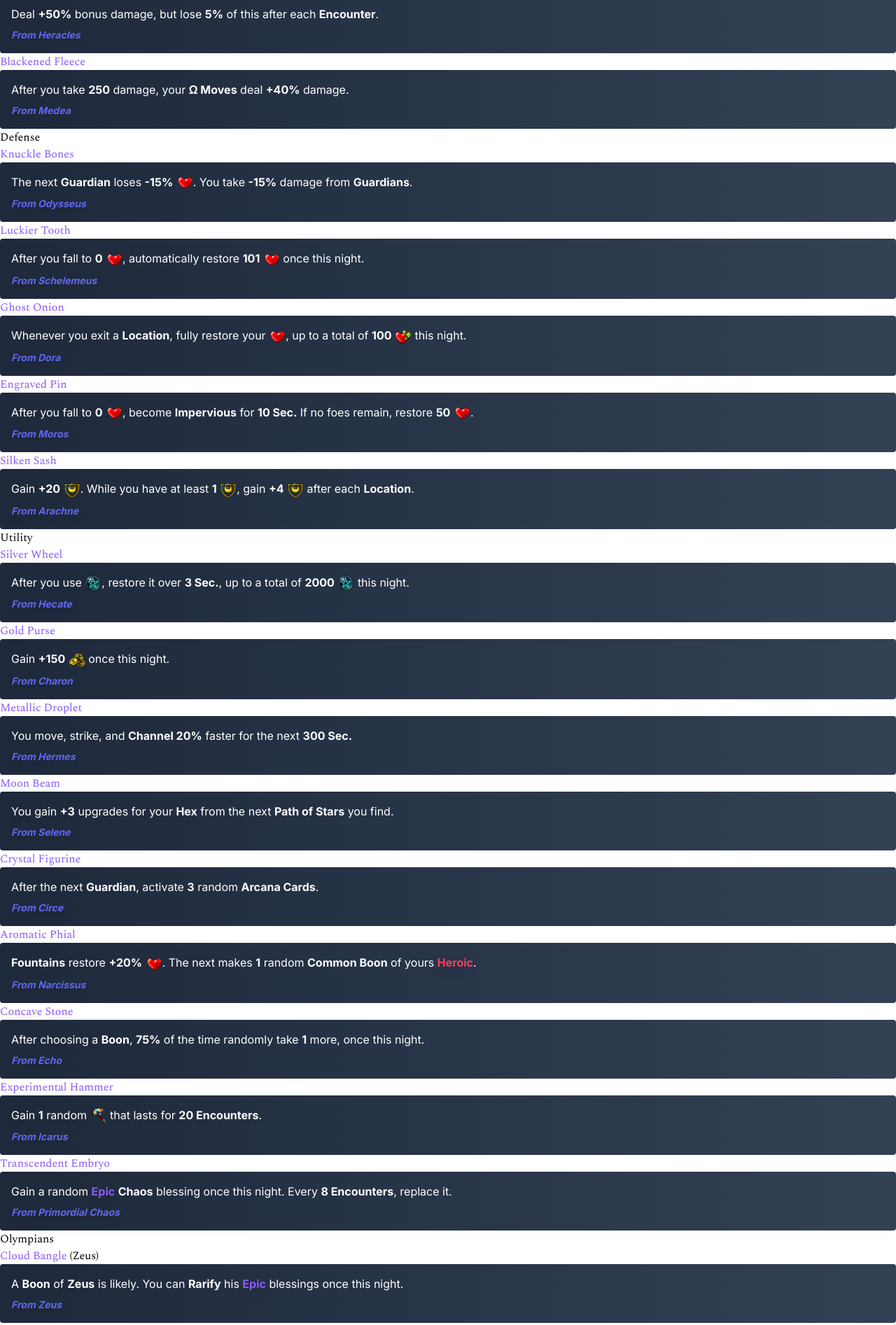
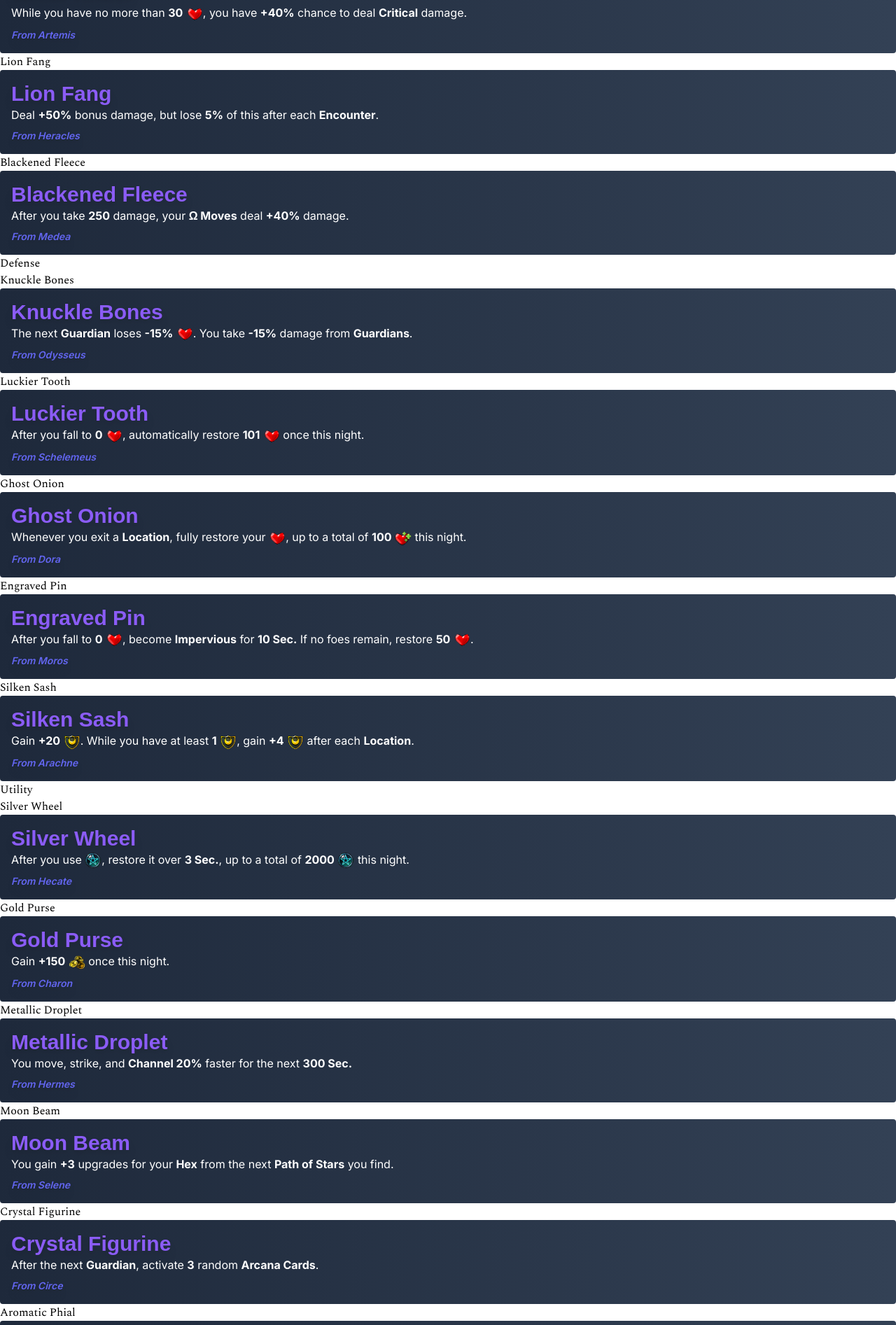
Before and after one commit to dsa821/hades2-crossroads-nextra, a Next.js app: page /keepsakes in a window 1280 px wide. Shown: the part 430-2323 px from the top of the page at 70% size. Built offline with nearby package versions, Linux system fonts and the light colour scheme; a web font is replaced by a local one.

Commit message:
add keepsakes db

```diff
--- a/components/Codex.tsx
+++ b/components/Codex.tsx
@@ -35,7 +35,7 @@ export const CodexEntry: React.FC<CodexEntryProps> = ({
   if (compact) {
     const compactContent = (
       <div className="flex flex-col items-center px-2 py-2 transition hover:bg-emerald-800">
-        {mainIcon}
+        {data.iconUrl && mainIcon}
         <div className="text-center font-bold text-lg mt-2 leading-tight">
           {name}
         </div>
@@ -54,7 +54,7 @@ export const CodexEntry: React.FC<CodexEntryProps> = ({
         <div className="flex-1">
           {data.name != null && (
             <div className="flex items-center gap-4">
-              {mainIcon}
+              {data.iconUrl && mainIcon}
 
               <div className="font-semibold text-3xl font-small-caps flex-1">
                 {name}
--- /dev/null
+++ b/db/index.ts
@@ -0,0 +1 @@
+export * from "./keepsakes.db";
--- /dev/null
+++ b/db/keepsakes.db.ts
@@ -0,0 +1,192 @@
+import { CodexData } from "models/types";
+
+export const DbKeepsakes: Record<string, CodexData> = {
+	silverWheel: {
+		name: 'Silver Wheel',
+		type: 'epic',
+		href: '/keepsakes#silver-wheel',
+		flavor: 'From Hecate'
+	},
+
+	knuckleBones: {
+		name: 'Knuckle Bones',
+		type: 'epic',
+		href: '/keepsakes#knuckle-bones',
+		flavor: 'From Odysseus'
+	},
+
+	luckierTooth: {
+		name: 'Luckier Tooth',
+		type: 'epic',
+		href: '/keepsakes#luckier-tooth',
+		flavor: 'From Schelemeus'
+	},
+
+	ghostOnion: {
+		name: 'Ghost Onion',
+		type: 'epic',
+		href: '/keepsakes#ghost-onion',
+		flavor: 'From Dora'
+	},
+
+	evilEye: {
+		name: 'Evil Eye',
+		type: 'epic',
+		href: '/keepsakes#evil-eye',
+		flavor: 'From Nemesis'
+	},
+
+	engravedPin: {
+		name: 'Engraved Pin',
+		type: 'epic',
+		href: '/keepsakes#engraved-pin',
+		flavor: 'From Moros'
+	},
+
+	discordantBell: {
+		name: 'Discordant Bell',
+		type: 'epic',
+		href: '/keepsakes#discordant-bell',
+		flavor: 'From Eris'
+	},
+
+	goldPurse: {
+		name: 'Gold Purse',
+		type: 'epic',
+		href: '/keepsakes#gold-purse',
+		flavor: 'From Charon'
+	},
+
+	metallicDroplet: {
+		name: 'Metallic Droplet',
+		type: 'epic',
+		href: '/keepsakes#metallic-droplet',
+		flavor: 'From Hermes'
+	},
+
+	whiteAntler: {
+		name: 'White Antler',
+		type: 'epic',
+		href: '/keepsakes#white-antler',
+		flavor: 'From Artemis'
+	},
+
+	moonBeam: {
+		name: 'Moon Beam',
+		type: 'epic',
+		href: '/keepsakes#moon-beam',
+		flavor: 'From Selene'
+	},
+
+	cloudBangle: {
+		name: 'Cloud Bangle',
+		type: 'epic',
+		href: '/keepsakes#cloud-bangle-zeus',
+		flavor: 'From Zeus'
+	},
+
+	iridescentFan: {
+		name: 'Iridescent Fan',
+		type: 'epic',
+		href: '/keepsakes#iridescent-fan-hera',
+		flavor: 'From Hera'
+	},
+
+	vividSea: {
+		name: 'Vivid Sea',
+		type: 'epic',
+		href: '/keepsakes#vivid-sea-poseidon',
+		flavor: 'From Poseidon'
+	},
+
+	barleySheaf: {
+		name: 'Barley Sheaf',
+		type: 'epic',
+		href: '/keepsakes#barley-sheaf-demeter',
+		flavor: 'From Demeter'
+	},
+
+	purestHope: {
+		name: 'Purest Hope',
+		type: 'epic',
+		href: '/keepsakes#purest-hope-apollo',
+		flavor: 'From Apollo'
+	},
+
+	beautifulMirror: {
+		name: 'Beautiful Mirror',
+		type: 'epic',
+		href: '/keepsakes#beautiful-mirror-aphrodite',
+		flavor: 'From Aphrodite'
+	},
+
+	adamantShard: {
+		name: 'Adamant Shard',
+		type: 'epic',
+		href: '/keepsakes#adamant-shard-hephaestus',
+		flavor: 'From Hephaestus'
+	},
+
+	everlastingEmber: {
+		name: 'Everlasting Ember',
+		type: 'epic',
+		href: '/keepsakes#everlasting-ember-hestia',
+		flavor: 'From Hestia'
+	},
+
+	lionFang: {
+		name: 'Lion Fang',
+		type: 'epic',
+		href: '/keepsakes#lion-fang',
+		flavor: 'From Heracles'
+	},
+
+	blackenedFleece: {
+		name: 'Blackened Fleece',
+		type: 'epic',
+		href: '/keepsakes#blackened-fleece',
+		flavor: 'From Medea'
+	},
+
+	crystalFigurine: {
+		name: 'Crystal Figurine',
+		type: 'epic',
+		href: '/keepsakes#crystal-figurine',
+		flavor: 'From Circe'
+	},
+
+	silkenSash: {
+		name: 'Silken Sash',
+		type: 'epic',
+		href: '/keepsakes#silken-sash',
+		flavor: 'From Arachne'
+	},
+
+	aromaticPhial: {
+		name: 'Aromatic Phial',
+		type: 'epic',
+		href: '/keepsakes#aromatic-phial',
+		flavor: 'From Narcissus'
+	},
+
+	concaveStone: {
+		name: 'Concave Stone',
+		type: 'epic',
+		href: '/keepsakes#concave-stone',
+		flavor: 'From Echo'
+	},
+
+	experimentalHammer: {
+		name: 'Experimental Hammer',
+		type: 'epic',
+		href: '/keepsakes#experimental-hammer',
+		flavor: 'From Icarus'
+	},
+
+	transcendentEmbryo: {
+		name: 'Transcendent Embryo',
+		type: 'epic',
+		href: '/keepsakes#transcendent-embryo',
+		flavor: 'From Chaos'
+	},
+};
--- a/models/types.d.ts
+++ b/models/types.d.ts
@@ -34,8 +34,8 @@ export type BoonData = {
 export type CodexData = {
   name: string;
   type: Rarity;
-  iconUrl: string;
   href: string;
-  extraIcon: React.ReactNode;
+  iconUrl?: string;
+  extraIcon?: React.ReactNode;
   flavor?: string;
 }
--- a/pages/keepsakes.mdx
+++ b/pages/keepsakes.mdx
@@ -4,7 +4,7 @@ description: Keepsakes for Hades 2.
 ---
 
 import { Callout } from "nextra/components";
-import { Boon, TextHighlight } from "@/components";
+import { CodexEntry, TextHighlight } from "@/components";
 import {
   IconArmor,
   IconGold,
@@ -13,6 +13,7 @@ import {
   IconLife,
   IconMagick,
 } from "@/components/icons";
+import { DbKeepsakes } from '@/db';
 
 # Keepsakes
 
@@ -20,188 +21,190 @@ import {
 
 ## Offense
 
-### <TextHighlight type="epic">Evil Eye</TextHighlight>
+### Evil Eye
 
-<Boon flavor="From Nemesis">
+<CodexEntry data={DbKeepsakes.evilEye}>
   Deal **+30%** damage to the last foe that vanquished you.
-</Boon>
+</CodexEntry>
 
-### <TextHighlight type="epic">Discordant Bell</TextHighlight>
+### Discordant Bell
 
-<Boon flavor="From Eris">
+<CodexEntry data={DbKeepsakes.discordantBell}>
   After each **Encounter**, you deal **+1.5%** damage, but also take that much
   more.
-</Boon>
+</CodexEntry>
 
-### <TextHighlight type="epic">White Antler</TextHighlight>
+### White Antler
 
-<Boon flavor="From Artemis">
+<CodexEntry data={DbKeepsakes.whiteAntler}>
   While you have no more than **30** <IconLife />, you have **+40%** chance to
   deal **Critical** damage.
-</Boon>
+</CodexEntry>
 
-### <TextHighlight type="epic">Lion Fang</TextHighlight>
+### Lion Fang
 
-<Boon flavor="From Heracles">
+<CodexEntry data={DbKeepsakes.lionFang}>
   Deal **+50%** bonus damage, but lose **5%** of this after each **Encounter**.
-</Boon>
+</CodexEntry>
 
-### <TextHighlight type="epic">Blackened Fleece</TextHighlight>
+### Blackened Fleece
 
-<Boon flavor="From Medea">
+<CodexEntry data={DbKeepsakes.blackenedFleece}>
   After you take **250** damage, your **Ω Moves** deal **+40%** damage.
-</Boon>
+</CodexEntry>
 
 ## Defense
 
-### <TextHighlight type="epic">Knuckle Bones</TextHighlight>
+### Knuckle Bones
 
-<Boon flavor="From Odysseus">
+<CodexEntry data={DbKeepsakes.knuckleBones}>
   The next **Guardian** loses **-15%** <IconLife />. You take **-15%** damage
   from **Guardians**.
-</Boon>
+</CodexEntry>
 
-### <TextHighlight type="epic">Luckier Tooth</TextHighlight>
+### Luckier Tooth
 
-<Boon flavor="From Schelemeus">
+<CodexEntry data={DbKeepsakes.luckierTooth}>
   After you fall to **0** <IconLife />, automatically restore **101**
   <IconLife /> once this night.
-</Boon>
-### <TextHighlight type="epic">Ghost Onion</TextHighlight>
+</CodexEntry>
 
-<Boon flavor="From Dora">
+### Ghost Onion
+
+<CodexEntry data={DbKeepsakes.ghostOnion}>
   Whenever you exit a **Location**, fully restore your <IconLife />, up to a
   total of **100** <IconHealing /> this night.
-</Boon>
+</CodexEntry>
 
-### <TextHighlight type="epic">Engraved Pin</TextHighlight>
+### Engraved Pin
 
-<Boon flavor="From Moros">
+<CodexEntry data={DbKeepsakes.engravedPin}>
   After you fall to **0** <IconLife />, become **Impervious** for **10 Sec.** If
   no foes remain, restore **50** <IconLife />.
-</Boon>
+</CodexEntry>
 
-### <TextHighlight type="epic">Silken Sash</TextHighlight>
+### Silken Sash
 
-<Boon flavor="From Arachne">
+<CodexEntry data={DbKeepsakes.silkenSash}>
   Gain **+20** <IconArmor />. While you have at least **1** <IconArmor />, gain
   **+4** <IconArmor /> after each **Location**.
-</Boon>
+</CodexEntry>
 
 ## Utility
 
-### <TextHighlight type="epic">Silver Wheel</TextHighlight>
+### Silver Wheel
 
-<Boon flavor="From Hecate">
+<CodexEntry data={DbKeepsakes.silverWheel}>
   After you use <IconMagick />, restore it over **3 Sec.**, up to a total of
   **2000** <IconMagick /> this night.
-</Boon>
+</CodexEntry>
 
-### <TextHighlight type='epic'>Gold Purse</TextHighlight>
+### Gold Purse
 
-<Boon flavor="From Charon">
+<CodexEntry data={DbKeepsakes.goldPurse}>
   Gain **+150** <IconGold /> once this night.
-</Boon>
+</CodexEntry>
 
-### <TextHighlight type="epic">Metallic Droplet</TextHighlight>
+### Metallic Droplet
 
-<Boon flavor="From Hermes">
+<CodexEntry data={DbKeepsakes.metallicDroplet}>
   You move, strike, and **Channel 20%** faster for the next **300 Sec.**
-</Boon>
+</CodexEntry>
 
-### <TextHighlight type='epic'>Moon Beam</TextHighlight>
+### Moon Beam
 
-<Boon flavor="From Selene">
+<CodexEntry data={DbKeepsakes.moonBeam}>
   You gain **+3** upgrades for your **Hex** from the next **Path of Stars** you
   find.
-</Boon>
-### <TextHighlight type="epic">Crystal Figurine</TextHighlight>
+</CodexEntry>
 
-<Boon flavor="From Circe">
+### Crystal Figurine
+
+<CodexEntry data={DbKeepsakes.crystalFigurine}>
   After the next **Guardian**, activate **3** random **Arcana Cards**.
-</Boon>
+</CodexEntry>
 
-### <TextHighlight type="epic">Aromatic Phial</TextHighlight>
+### Aromatic Phial
 
-<Boon flavor="From Narcissus">
+<CodexEntry data={DbKeepsakes.aromaticPhial}>
   **Fountains** restore **+20%** <IconLife />. The next makes **1** random **Common
   Boon** of yours <TextHighlight type="heroic">**Heroic**</TextHighlight>.
-</Boon>
+</CodexEntry>
 
-### <TextHighlight type="epic">Concave Stone</TextHighlight>
+### Concave Stone
 
-<Boon flavor="From Echo">
+<CodexEntry data={DbKeepsakes.concaveStone}>
   After choosing a **Boon**, **75%** of the time randomly take **1** more, once
   this night.
-</Boon>
+</CodexEntry>
 
-### <TextHighlight type="epic">Experimental Hammer</TextHighlight>
+### Experimental Hammer
 
-<Boon flavor="From Icarus">
+<CodexEntry data={DbKeepsakes.experimentalHammer}>
   Gain **1** random <IconHammer /> that lasts for **20 Encounters**.
-</Boon>
+</CodexEntry>
 
-### <TextHighlight type="epic">Transcendent Embryo</TextHighlight>
+### Transcendent Embryo
 
-<Boon flavor="From Primordial Chaos">
+<CodexEntry data={DbKeepsakes.transcendentEmbryo}>
   Gain a random <TextHighlight type="epic">**Epic**</TextHighlight> **Chaos**
   blessing once this night. Every **8 Encounters**, replace it.
-</Boon>
+</CodexEntry>
 
 ## Olympians
 
-### <TextHighlight type="epic">Cloud Bangle</TextHighlight> (Zeus)
+### Cloud Bangle (Zeus)
 
-<Boon flavor="From Zeus">
+<CodexEntry data={DbKeepsakes.cloudBangle}>
   A **Boon** of **Zeus** is likely. You can **Rarify** his
   <TextHighlight type="epic">**Epic**</TextHighlight> blessings once this night.
-</Boon>
+</CodexEntry>
 
-### <TextHighlight type="epic">Iridescent Fan</TextHighlight> (Hera)
+### Iridescent Fan (Hera)
 
-<Boon flavor="From Hera">
+<CodexEntry data={DbKeepsakes.iridescentFan}>
   A **Boon** of **Hera** is likely. You can **Rarify** her
   <TextHighlight type="epic">**Epic**</TextHighlight> blessings once this night.
-</Boon>
+</CodexEntry>
 
-### <TextHighlight type="epic">Vivid Sea</TextHighlight> (Poseidon)
+### Vivid Sea (Poseidon)
 
-<Boon flavor="From Poseidon">
+<CodexEntry data={DbKeepsakes.vividSea}>
   A **Boon** of **Poseidon** is likely. You can **Rarify** his
   <TextHighlight type="epic">**Epic**</TextHighlight> blessings once this night.
-</Boon>
+</CodexEntry>
 
-### <TextHighlight type="epic">Barley Sheaf</TextHighlight> (Demeter)
+### Barley Sheaf (Demeter)
 
-<Boon flavor="From Demeter">
+<CodexEntry data={DbKeepsakes.barleySheaf}>
   A **Boon** of **Demeter** is likely. You can **Rarify** her
   <TextHighlight type="epic">**Epic**</TextHighlight> blessings once this night.
-</Boon>
+</CodexEntry>
 
-### <TextHighlight type="epic">Purest Hope</TextHighlight> (Apollo)
+### Purest Hope (Apollo)
 
-<Boon flavor="From Apollo">
+<CodexEntry data={DbKeepsakes.purestHope}>
   A **Boon** of **Apollo** is likely. You can **Rarify** his
   <TextHighlight type="epic">**Epic**</TextHighlight> blessings once this night.
-</Boon>
+</CodexEntry>
 
-### <TextHighlight type="epic">Beautiful Mirror</TextHighlight> (Aphrodite)
+### Beautiful Mirror (Aphrodite)
 
-<Boon flavor="From Aphrodite">
+<CodexEntry data={DbKeepsakes.beautifulMirror}>
   A **Boon** of **Aphrodite** is likely. You can **Rarify** her
   <TextHighlight type="epic">**Epic**</TextHighlight> blessings once this night.
-</Boon>
+</CodexEntry>
 
-### <TextHighlight type="epic">Adamant Shard</TextHighlight> (Hephaestus)
+### Adamant Shard (Hephaestus)
 
-<Boon flavor="From Hephaestus">
+<CodexEntry data={DbKeepsakes.adamantShard}>
   A **Boon** of **Hephaestus** is likely. You can **Rarify** his
   <TextHighlight type="epic">**Epic**</TextHighlight> blessings once this night.
-</Boon>
+</CodexEntry>
 
-### <TextHighlight type="epic">Everlasting Ember</TextHighlight> (Hestia)
+### Everlasting Ember (Hestia)
 
-<Boon flavor="From Hestia">
+<CodexEntry data={DbKeepsakes.everlastingEmber}>
   A **Boon** of **Hestia** is likely. You can **Rarify** her
   <TextHighlight type="epic">**Epic**</TextHighlight> blessings once this night.
-</Boon>
+</CodexEntry>
```
